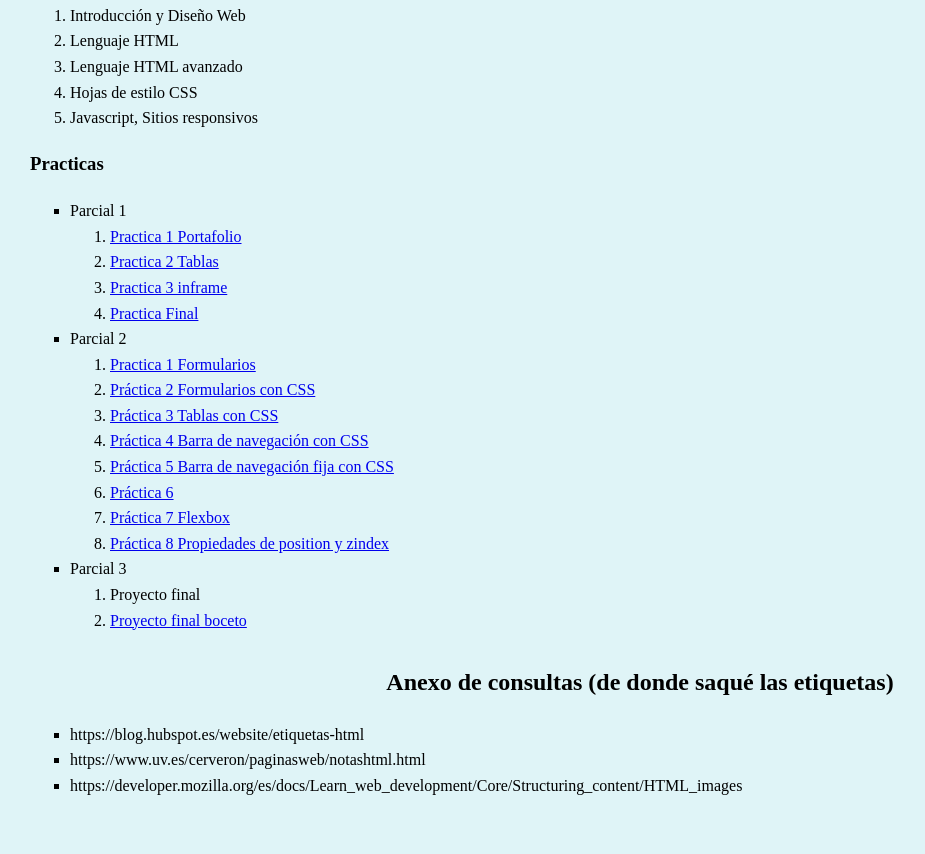
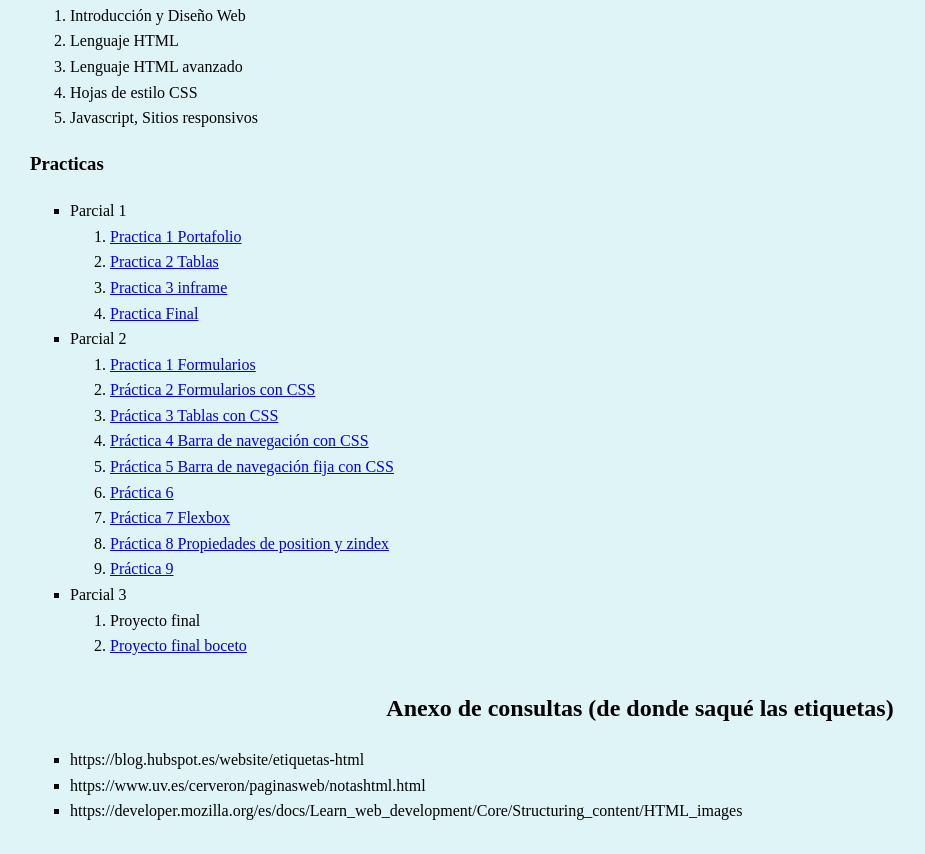
Before and after one commit to 186880ITI/Web1evidencia, a plain HTML site: page index.html in a window 1280 px wide. Shown: the part 2009-2863 px from the top of the page, without its empty margins (0-925 px from the left). Before the commit the page ends 2837 px from the top, so only its background shows below. Drawn offline with Linux system fonts and the light colour scheme.

Commit message:
Update index.html

```diff
--- a/index.html
+++ b/index.html
@@ -148,6 +148,7 @@
                     <li> <a href="docs.html"> Práctica 6 </li> </a>
                     <li> <a href="flexbox.html"> Práctica 7 Flexbox </li> </a>
                     <li> <a href="zindex.html"> Práctica 8 Propiedades de position y zindex </li> </a>
+                    <li> <a href="practica9.html"> Práctica 9 </li> </a>
                         </ol>
                     <li> Parcial 3 </li>
                         <ol>
```
